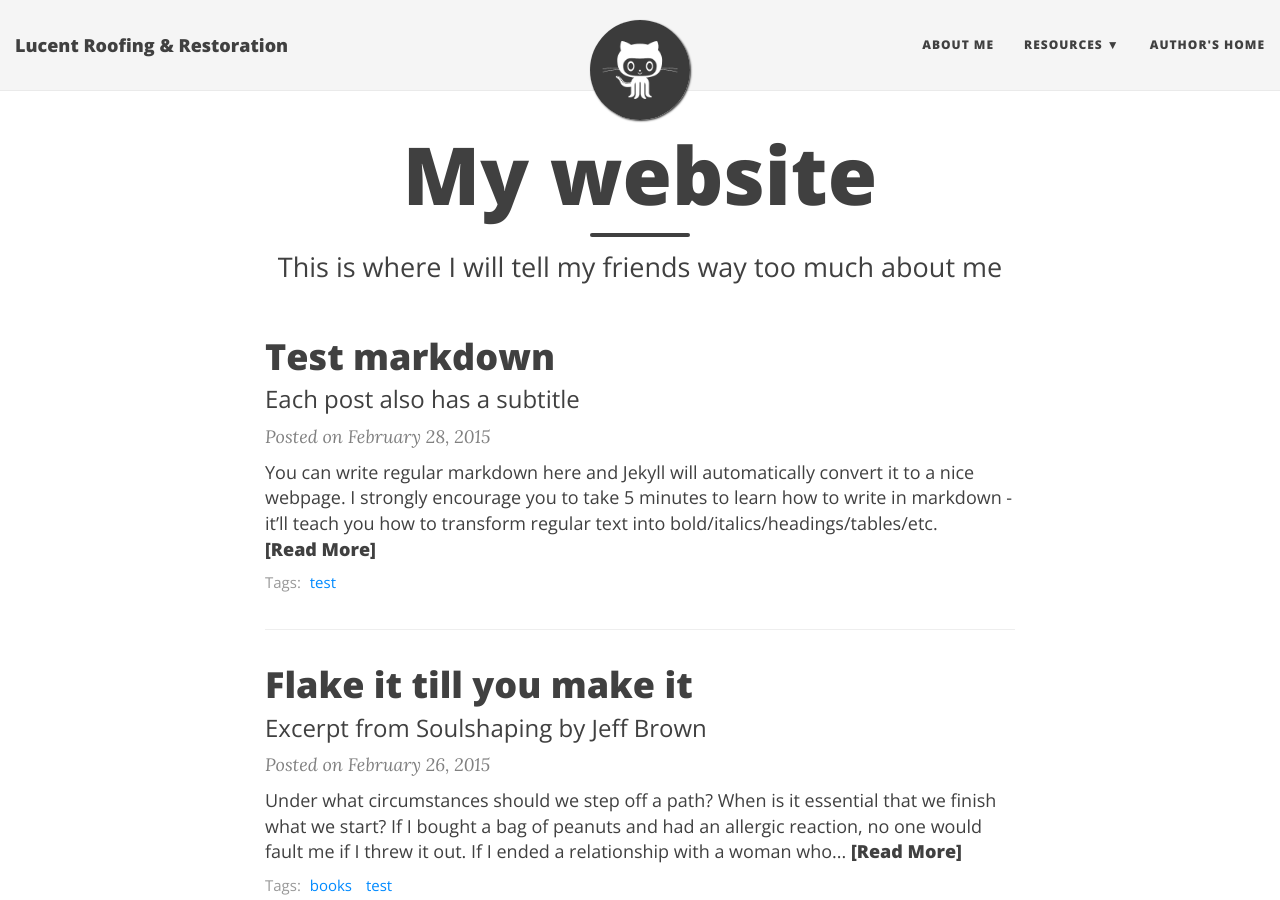
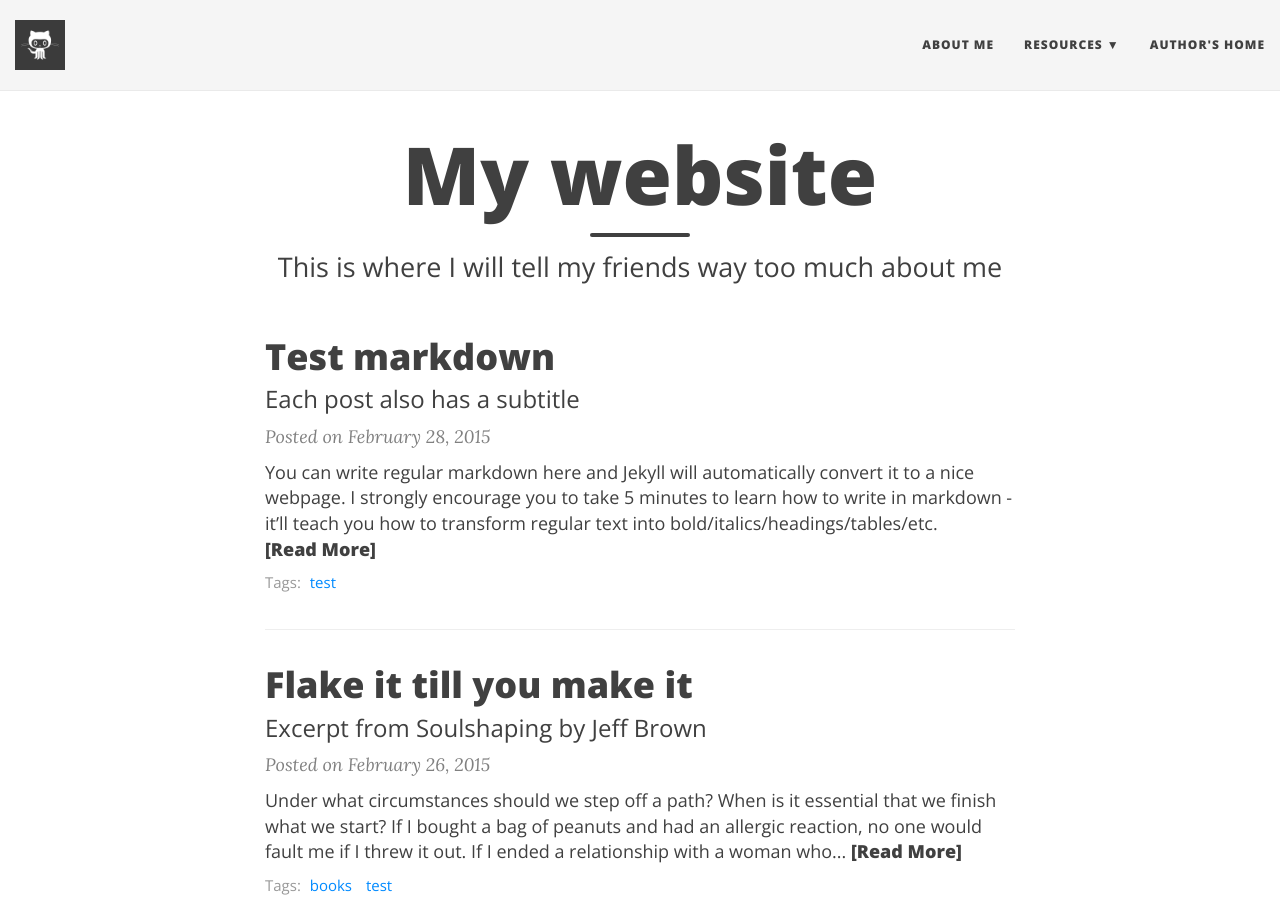
Before and after one commit to mbrandonray/mbrandonray.github.io, a Jekyll site: the page built from index.html, in a window 1280 px wide and 900 px high. Built offline with Jekyll 4.4.1, drawn with Linux system fonts in a browser that asks for light colours; nearby versions of some CDN libraries; the list of posts is cut into pages by our own code.

Commit message:
Update _config.yml

```diff
--- a/_config.yml
+++ b/_config.yml
@@ -32,7 +32,7 @@ navbar-links:
 
 # Image to show in the navigation bar - image must be a square (width = height)
 # Remove this parameter if you don't want an image in the navbar
-avatar: "/img/avatar-icon.png"
+title-img: "/img/avatar-icon.png"
 
 # If you want to have an image logo in the top-left corner instead of the title text,
 # then specify the following parameter
```
